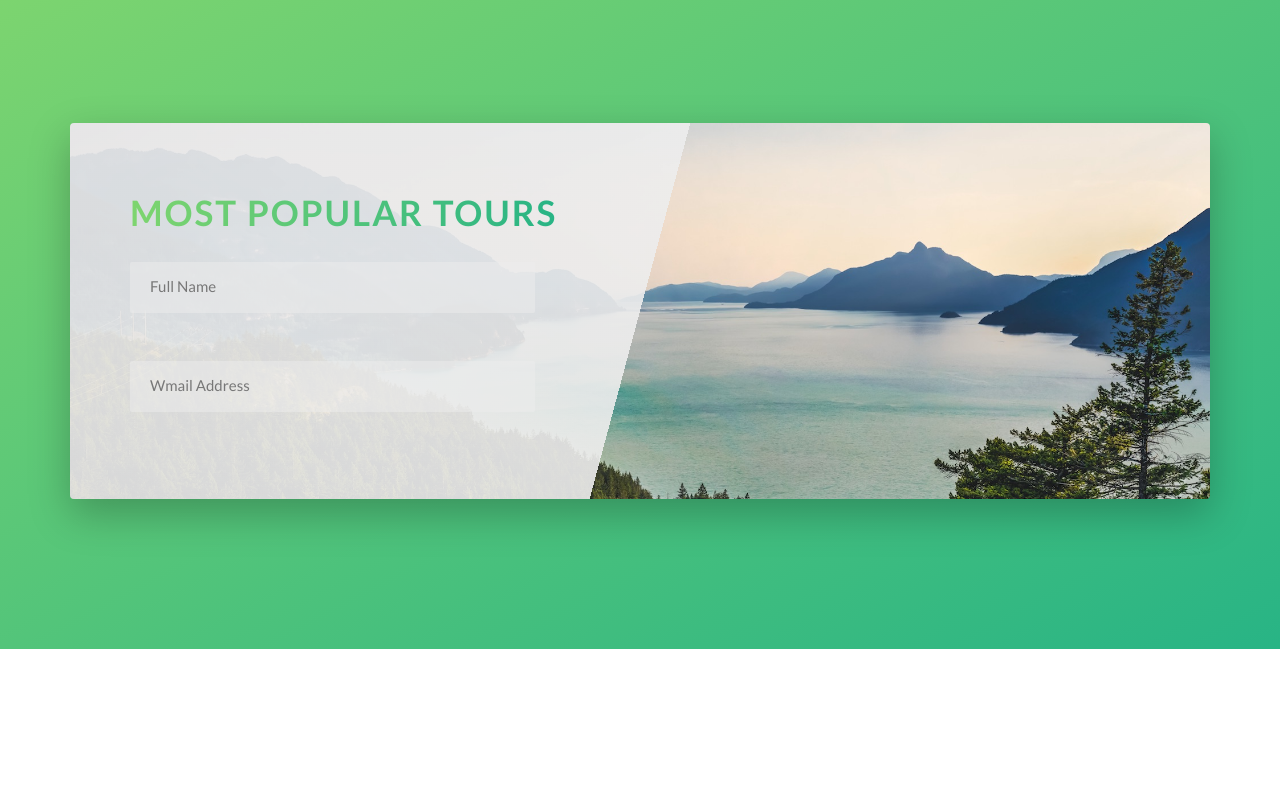
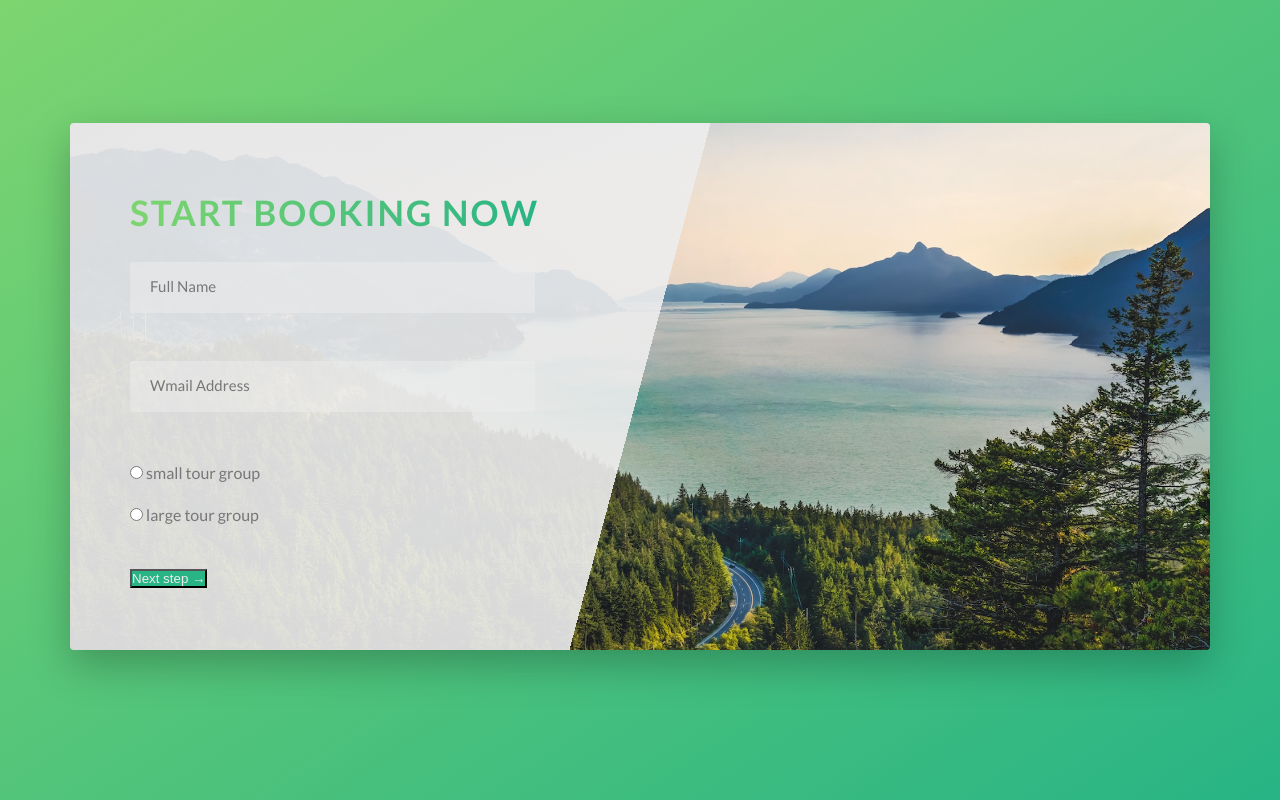
Before and after one commit to thevirinchi/Nature-Tours, a website: page index.html in a window 1280 px wide. Shown: the part 3543-4343 px from the top of the page. Before the commit the page ends 4192 px from the top, so only its background shows below. Drawn offline with Linux system fonts and the light colour scheme.

Commit message:
Completed form

```diff
--- a/index.html
+++ b/index.html
@@ -190,13 +190,34 @@
                         <div class="book__form">
                             <form action="#" class="form">
                                 <div class="u-margin-bottom-med">
-                                    <h2 class="heading-secondary">most popular tours</h2>
+                                    <h2 class="heading-secondary">Start booking now</h2>
                                 </div>
                                 <div class="form__group">
                                     <input type="text" name="name" id="name" class="form__input" placeholder="Full Name" required="required">
-                                    <label for="name" class="form__label">Full name</label></div>
+                                    <label for="name" class="form__label">Full name</label>
+                                </div>
                                 <div class="form__group">
-                                    <input type="email" name="email" id="email" class="form__input" placeholder="Wmail Address" required="required"><label for="email" class="form__label">Email Address</label></div>
+                                    <input type="email" name="email" id="email" class="form__input" placeholder="Wmail Address" required="required"><label for="email" class="form__label">Email Address</label>
+                                </div>
+                                <div class="form__group u-margin-bottom-med">
+                                    <div class="form__radio-group u-margin-bottom-sma">
+                                        <input type="radio" name="" id="small" class="form__radio-input" name="size">
+                                        <label for="small" class="form__radio-label">
+                                            <span class="form__radio-button"></span>
+                                            small tour group
+                                        </label>
+                                    </div>
+                                    <div class="form__radio-group">
+                                        <input type="radio" name="" id="large" class="form__radio-input" name="size">
+                                        <label for="large" class="form__radio-label">
+                                            <span class="form__radio-button"></span>
+                                            large tour group
+                                        </label>
+                                    </div>
+                                </div>
+                                <div class="form__group">
+                                    <button class="btn btn--green u-margin-top-med">Next step &rarr;</button>
+                                </div>
                             </form>
                         </div>
                     </div>
```
